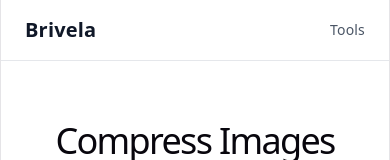
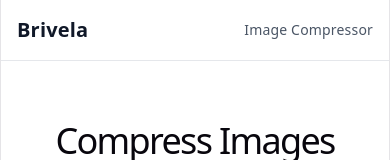
Before and after one commit to Loungen/brivela, a React (Vite) app: page /image-compressor in a window 390 px wide. Shown: the top 160 px of the page. Built offline with nearby package versions, Linux system fonts and the light colour scheme.

Commit message:
feat: add routing for tools

```diff
--- a/package.json
+++ b/package.json
@@ -13,6 +13,7 @@
     "@tailwindcss/vite": "^4.3.3",
     "react": "^19.2.8",
     "react-dom": "^19.2.8",
+    "react-router-dom": "^7.18.2",
     "tailwindcss": "^4.3.3"
   },
   "devDependencies": {
--- a/src/App.tsx
+++ b/src/App.tsx
@@ -1,27 +1,48 @@
+import { BrowserRouter, Routes, Route, Navigate } from "react-router-dom"
 import ImageCompressorPage from "./pages/ImageCompressorPage"
 
 function App() {
   return (
+    <BrowserRouter>
       <div className="min-h-screen bg-white text-gray-900">
         <header className="border-b border-gray-200">
-        <div className="mx-auto flex max-w-6xl items-center justify-between px-6 py-4">
-          <div className="text-xl font-semibold">
+          <div className="mx-auto flex max-w-6xl items-center justify-between px-4 py-4 sm:px-6">
+            <a
+              href="/"
+              className="text-xl font-semibold"
+            >
               Brivela
-          </div>
+            </a>
 
             <nav>
               <a
-              href="#"
+                href="/image-compressor"
                 className="text-sm text-gray-600 hover:text-gray-900"
               >
-              Tools
+                Image Compressor
               </a>
             </nav>
           </div>
         </header>
 
-      <ImageCompressorPage />
+        <Routes>
+          <Route
+            path="/"
+            element={
+              <Navigate
+                to="/image-compressor"
+                replace
+              />
+            }
+          />
+
+          <Route
+            path="/image-compressor"
+            element={<ImageCompressorPage />}
+          />
+        </Routes>
       </div>
+    </BrowserRouter>
   )
 }
 
```
Also changed, not shown: 1 other file (tests, documents, lock files or other folders). Lines whose indentation alone changed are shown as unchanged.
